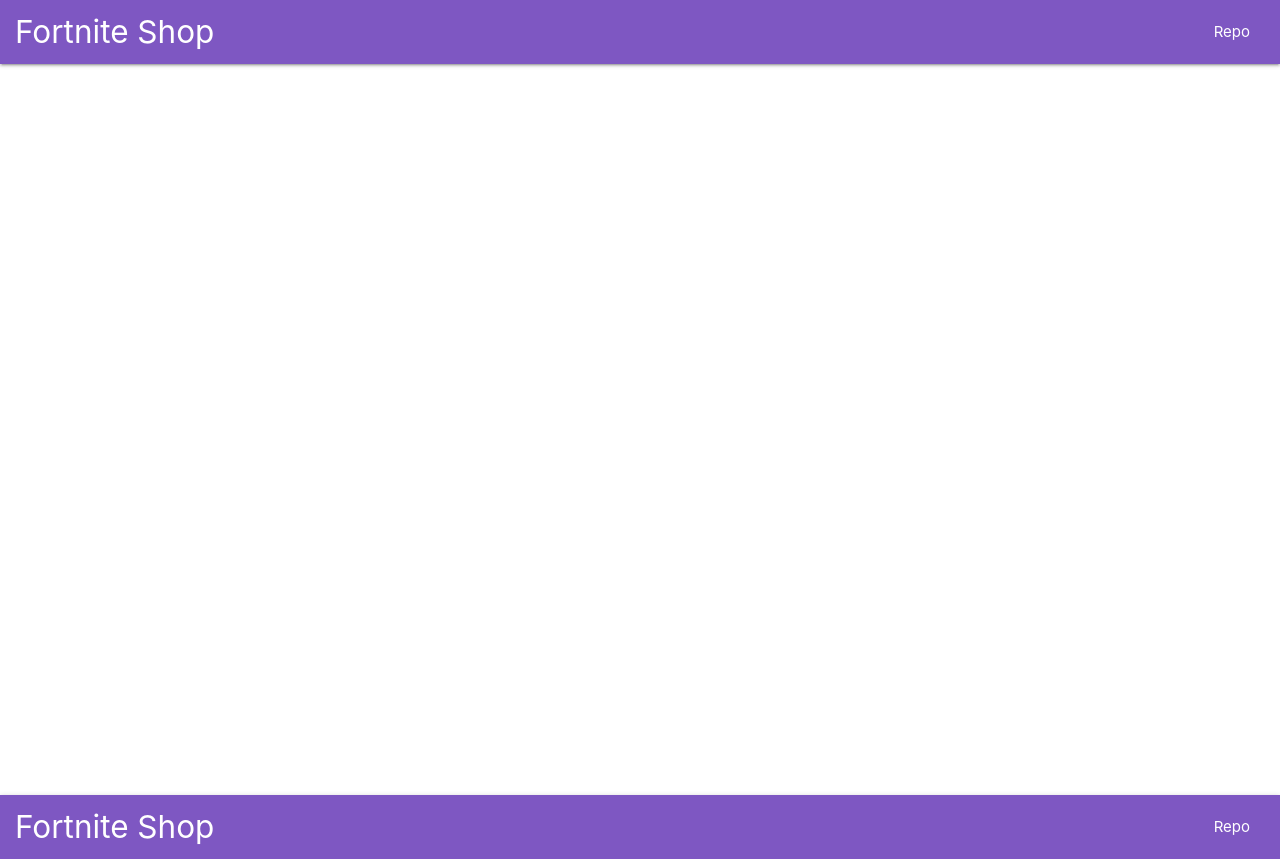
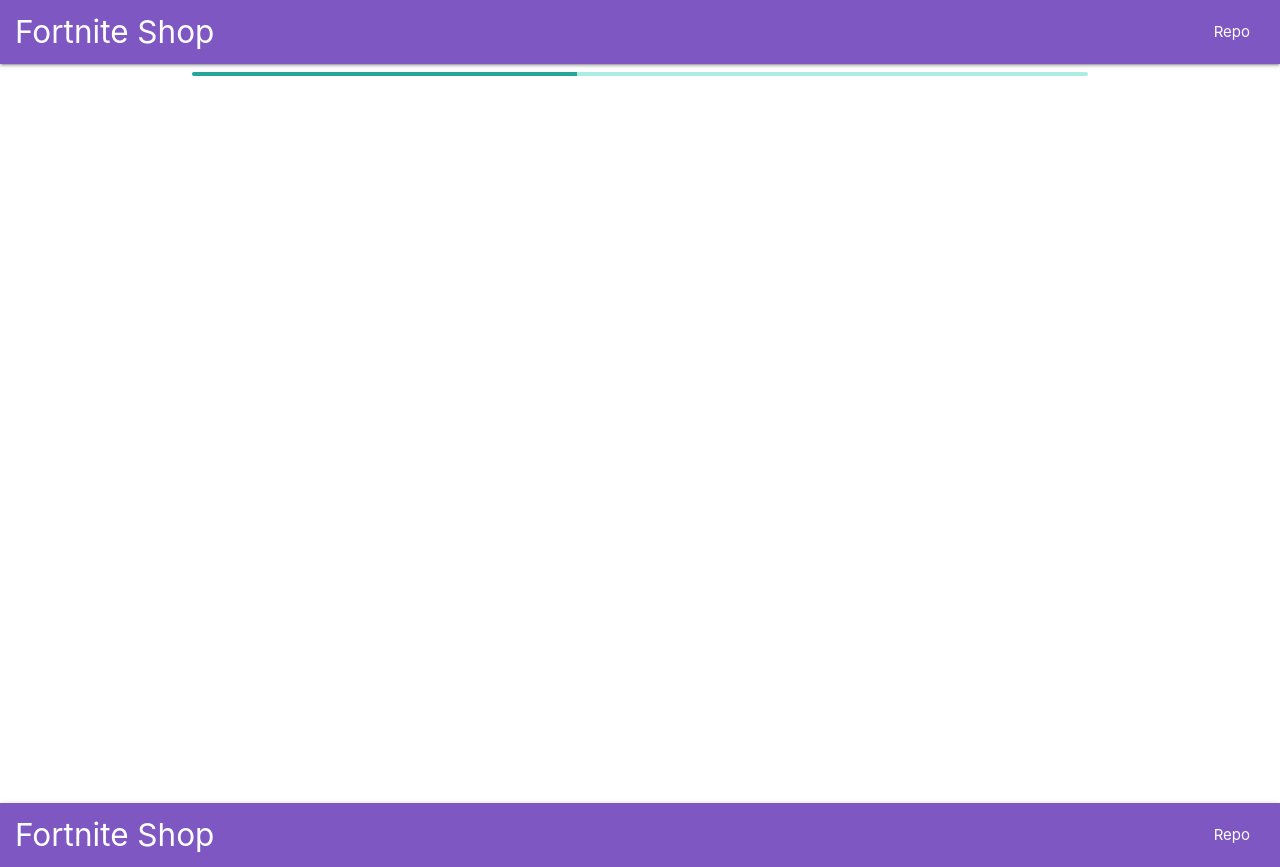
Before and after one commit to Am1d1v/ReactFortniteAPIDailyShop, a React (Create React App) app: page / in a window 1280 px wide. Built offline with nearby package versions, Linux system fonts and the light colour scheme; no server answers; the HTML template or start-up script is replaced by a standard one.

Commit message:
Goods Preloader Added

```diff
--- a/public/index.html
+++ b/public/index.html
@@ -6,7 +6,7 @@
     <meta name="viewport" content="width=device-width, initial-scale=1" />
     <meta name="theme-color" content="#000000" />
     <meta
-      name="description"
+      name="FortniteAPI Shop"
       content="FortniteAPI Shop"
     />
     <link rel="apple-touch-icon" href="%PUBLIC_URL%/logo192.png" />
--- /dev/null
+++ b/src/components/Preloader.jsx
@@ -0,0 +1,12 @@
+import React from 'react'
+
+function Preloader() {
+
+  return (
+    <div className="progress">
+      <div className="indeterminate"></div>
+    </div>
+  )
+
+}
+export default Preloader;
--- a/src/components/Shop.jsx
+++ b/src/components/Shop.jsx
@@ -1,6 +1,6 @@
 import {API_KEY, API_URL} from '../config'
 import { useState, useEffect } from 'react';
-
+import Preloader from './Preloader'
 
 function Shop() {
 
@@ -10,6 +10,7 @@ function Shop() {
   // Loading state
   const [loading, setLoading] = useState(true);
 
+  // Fetch goods data
   useEffect(() => {
     fetch(API_URL, {
       headers: {
@@ -26,7 +27,9 @@ function Shop() {
 
 
   return (
-    <main className="container content">{goods.map((good) => <h1>{good.name}</h1>)}</main>
+    <main className="container content">
+      { loading ? <Preloader /> : goods.map((good) => <h1>{good.name}</h1>)}
+    </main>
   )
 }
 
```
